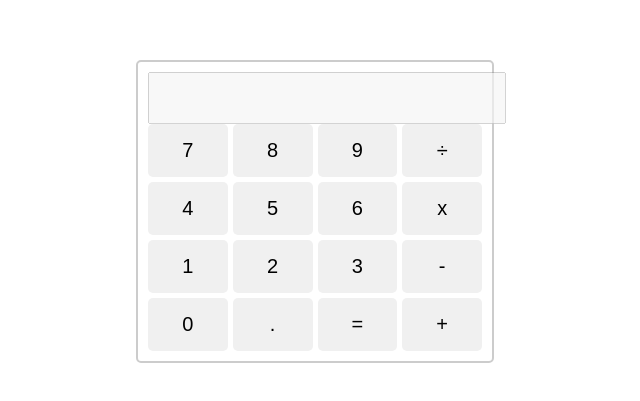
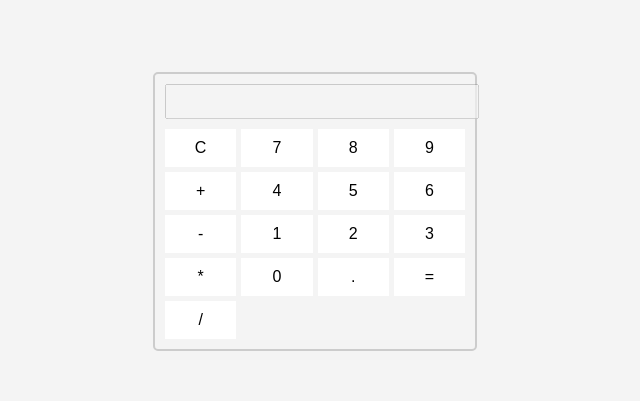
Before and after one commit to DevSalis/Proj.-Calculadora, a plain HTML site: page index.html in a window 1280 px wide. Shown: the part 189-590 px from the top of the page, without its empty margins (325-965 px from the left). Drawn offline with Linux system fonts and the light colour scheme.

Commit message:
logica calculadora ok

```diff
--- a/index.html
+++ b/index.html
@@ -1,32 +1,34 @@
 <!DOCTYPE html>
-<html lang="pt-br">
+<html lang="en">
 <head>
     <meta charset="UTF-8">
     <meta name="viewport" content="width=device-width, initial-scale=1.0">
     <title>Calculadora</title>
-    <link rel="stylesheet" href="styles.css">
+    <link rel="stylesheet" href="style.css">
 </head>
 <body>
     <div class="calculator">
-        <input type="text" class="display" disabled>
-        <div class="keys">
-            <button>7</button>
-            <button>8</button>
-            <button>9</button>
-            <button>÷</button>
-            <button>4</button>
-            <button>5</button>
-            <button>6</button>
-            <button>x</button>
-            <button>1</button>
-            <button>2</button>
-            <button>3</button>
-            <button>-</button>
-            <button>0</button>
-            <button>.</button>
-            <button>=</button>
-            <button>+</button>
+        <input type="text" id="display" disabled>
+        <div class="buttons">
+            <button onclick="clearDisplay()">C</button>
+            <button onclick="appendToDisplay('7')">7</button>
+            <button onclick="appendToDisplay('8')">8</button>
+            <button onclick="appendToDisplay('9')">9</button>
+            <button onclick="appendToDisplay('+')">+</button>
+            <button onclick="appendToDisplay('4')">4</button>
+            <button onclick="appendToDisplay('5')">5</button>
+            <button onclick="appendToDisplay('6')">6</button>
+            <button onclick="appendToDisplay('-')">-</button>
+            <button onclick="appendToDisplay('1')">1</button>
+            <button onclick="appendToDisplay('2')">2</button>
+            <button onclick="appendToDisplay('3')">3</button>
+            <button onclick="appendToDisplay('*')">*</button>
+            <button onclick="appendToDisplay('0')">0</button>
+            <button onclick="appendToDisplay('.')">.</button>
+            <button onclick="calculateResult()">=</button>
+            <button onclick="appendToDisplay('/')">/</button>
         </div>
     </div>
+    <script src="script.js"></script>
 </body>
 </html>
--- a/script.js
+++ b/script.js
@@ -0,0 +1,39 @@
+function appendToDisplay(value) {
+    document.getElementById('display').value += value;
+}
+
+
+function calculateResult() {
+    let input = document.getElementById('display').value;
+    console.log("Input:", input);
+
+    let numbers = input.split(/[+\-*/]/).map(Number);
+    console.log("Numbers:", numbers);
+
+    let operators = input.split('').filter(char => ['+', '-', '*', '/'].includes(char));
+    console.log("Operators:", operators);
+
+    if (operators.length === 0 || numbers.length <= 1) {
+        document.getElementById('display').value = "Erro";
+        return;
+    }
+
+    let result = numbers.reduce((acc, curr, index) => {
+        if (index === 0) return curr;
+        let operator = operators[index - 1];
+        switch (operator) {
+            case '+':
+                return acc + curr;
+            case '-':
+                return acc - curr;
+            case '*':
+                return acc * curr;
+            case '/':
+                return acc / curr;
+            default:
+                return acc;
+        }
+    });
+
+    document.getElementById('display').value = result;
+}
--- a/styles.css
+++ b/style.css
@@ -1,40 +1,40 @@
 body {
-    font-family: Arial, sans-serif;
     display: flex;
     justify-content: center;
     align-items: center;
     height: 100vh;
     margin: 0;
+    background-color: #f4f4f4;
 }
 
 .calculator {
     border: 2px solid #ccc;
     border-radius: 5px;
     padding: 10px;
+    width: 300px;
 }
 
-.display {
+.calculator #display {
     width: 100%;
-    padding: 10px;
-    font-size: 24px;
-    text-align: right;
+    margin-bottom: 10px;
+    padding: 5px;
+    font-size: 18px;
 }
 
-.keys {
+.calculator .buttons {
     display: grid;
     grid-template-columns: repeat(4, 1fr);
     grid-gap: 5px;
 }
 
-button {
-    padding: 15px;
-    font-size: 20px;
-    background-color: #f0f0f0;
+.calculator .buttons button {
+    padding: 10px;
+    font-size: 16px;
     border: none;
-    border-radius: 5px;
     cursor: pointer;
+    background-color: #fff;
 }
 
-button:hover {
-    background-color: #ddd;
+.calculator .buttons button:hover {
+    background-color: #e0e0e0;
 }
```
